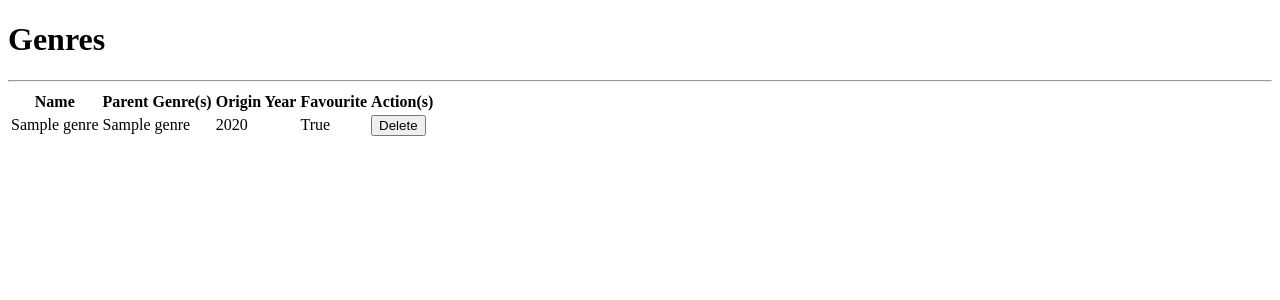
After one commit to JRAdams97/melophobia, a Django app: page /genre/list in a window 1280 px wide. The commit adds this page. Shown: the top 300 px of the page. Run offline with Django 5.2, Linux system fonts and the light colour scheme; tables that the repository leaves empty hold one stand-in row (values such as "Sample post").

Commit message:
Genre model, views, and urls
- add Genre model and create migrations
- add Genre form, urls, templates, and views
- add logic to loop through M..M relationships and join relevant strings

```diff
--- a/melophobia/main/models.py
+++ b/melophobia/main/models.py
@@ -35,3 +35,16 @@ class Location(models.Model):
 
     def __str__(self):
         return self.name
+
+
+class Genre(models.Model):
+    name = models.CharField(db_index=True, max_length=50)
+    origin_year = models.IntegerField(default=0)
+    is_favourite = models.BooleanField(default=False)
+    parent_genres = models.ManyToManyField('Genre', blank=True)
+
+    class Meta:
+        ordering = ('name',)
+
+    def __str__(self):
+        return self.name
--- a/melophobia/main/urls.py
+++ b/melophobia/main/urls.py
@@ -3,13 +3,17 @@ from django.urls import path
 
 from melophobia.main.views import CountryListView, CountryCreateView, CountryUpdateView, CountryDeleteView, \
     RegionListView, RegionCreateView, RegionUpdateView, RegionDeleteView, LocationListView, LocationCreateView, \
-    LocationUpdateView, LocationDeleteView
+    LocationUpdateView, LocationDeleteView, GenreListView, GenreCreateView, GenreUpdateView, GenreDeleteView
 
 urlpatterns = [
     path('country/list', CountryListView.as_view(), name='country_list'),
     path('country/add', CountryCreateView.as_view(), name='country_add'),
     path('country/edit/<int:pk>', CountryUpdateView.as_view(), name='country_edit'),
     path('country/delete/<int:pk>', CountryDeleteView.as_view(), name='country_delete'),
+    path('genre/list', GenreListView.as_view(), name='genre_list'),
+    path('genre/add', GenreCreateView.as_view(), name='genre_add'),
+    path('genre/edit/<int:pk>', GenreUpdateView.as_view(), name='genre_edit'),
+    path('genre/delete/<int:pk>', GenreDeleteView.as_view(), name='genre_delete'),
     path('location/list', LocationListView.as_view(), name='location_list'),
     path('location/add', LocationCreateView.as_view(), name='location_add'),
     path('location/edit/<int:pk>', LocationUpdateView.as_view(), name='location_edit'),
--- a/melophobia/main/views.py
+++ b/melophobia/main/views.py
@@ -2,8 +2,8 @@ from django.db.models import QuerySet
 from django.urls import reverse_lazy
 from django.views.generic import ListView, CreateView, UpdateView, DeleteView
 
-from melophobia.main.forms import CountryForm, RegionForm, LocationForm
-from melophobia.main.models import Country, Region, Location
+from melophobia.main.forms import CountryForm, RegionForm, LocationForm, GenreForm
+from melophobia.main.models import Country, Region, Location, Genre
 
 
 class CountryCreateView(CreateView):
@@ -33,6 +33,35 @@ class CountryUpdateView(UpdateView):
 class CountryDeleteView(DeleteView):
     model = Country
     success_url = reverse_lazy('country_list')
+
+
+class GenreCreateView(CreateView):
+    model = Genre
+    form_class = GenreForm
+    template_name = 'genre/form.html'
+    success_url = reverse_lazy('genre_list')
+
+
+class GenreListView(ListView):
+    model = Genre
+    template_name = 'genre/list.html'
+    context_object_name = 'genres'
+    paginate_by = 25
+
+    def get_queryset(self) -> QuerySet:
+        return Genre.objects.all()
+
+
+class GenreUpdateView(UpdateView):
+    model = Genre
+    form_class = GenreForm
+    template_name = 'genre/form.html'
+    success_url = reverse_lazy('genre_list')
+
+
+class GenreDeleteView(DeleteView):
+    model = Genre
+    success_url = reverse_lazy('genre_list')
 
 
 class LocationCreateView(CreateView):
--- /dev/null
+++ b/melophobia/templates/genre/list.html
@@ -0,0 +1,44 @@
+{% extends 'base.html' %}
+{% block content %}
+
+<div>
+    <h1>Genres</h1>
+    <hr/>
+    <table>
+        <thead>
+        <tr>
+            <th>Name</th>
+            <th>Parent Genre(s)</th>
+            <th>Origin Year</th>
+            <th>Favourite</th>
+            <th>Action(s)</th>
+        </tr>
+        </thead>
+        <tbody>
+
+        {% for genre in genres %}
+
+        <tr>
+            <td>{{ genre.name }}</td>
+            <td>
+                {% for parent_genre in genre.parent_genres.all %}
+                {{ parent_genre.name }}{% if not forloop.last %}, {% endif %}
+                {% endfor %}
+            </td>
+            <td>{{ genre.origin_year }}</td>
+            <td>{{ genre.is_favourite }}</td>
+            <td>
+                <form action="{% url 'genre_delete' genre.pk %}" method="POST">
+                    {% csrf_token %}
+                    <input type="submit" value="Delete">
+                </form>
+            </td>
+        </tr>
+
+        {% endfor %}
+
+        </tbody>
+    </table>
+</div>
+
+{% endblock %}
--- a/melophobia/templates/location/list.html
+++ b/melophobia/templates/location/list.html
@@ -12,6 +12,7 @@
             <th>Country</th>
             <th>Latitude</th>
             <th>Longitude</th>
+            <th>Action(s)</th>
         </tr>
         </thead>
         <tbody>
--- a/melophobia/templates/region/list.html
+++ b/melophobia/templates/region/list.html
@@ -10,6 +10,7 @@
             <th>Name</th>
             <th>Abbreviation</th>
             <th>Country</th>
+            <th>Action(s)</th>
         </tr>
         </thead>
         <tbody>
```
Also changed, not shown: melophobia/main/forms.py (+14 -2 lines), melophobia/templates/genre/form.html (added, +14 -0 lines), melophobia/main/migrations/0003_genre.py (added).
